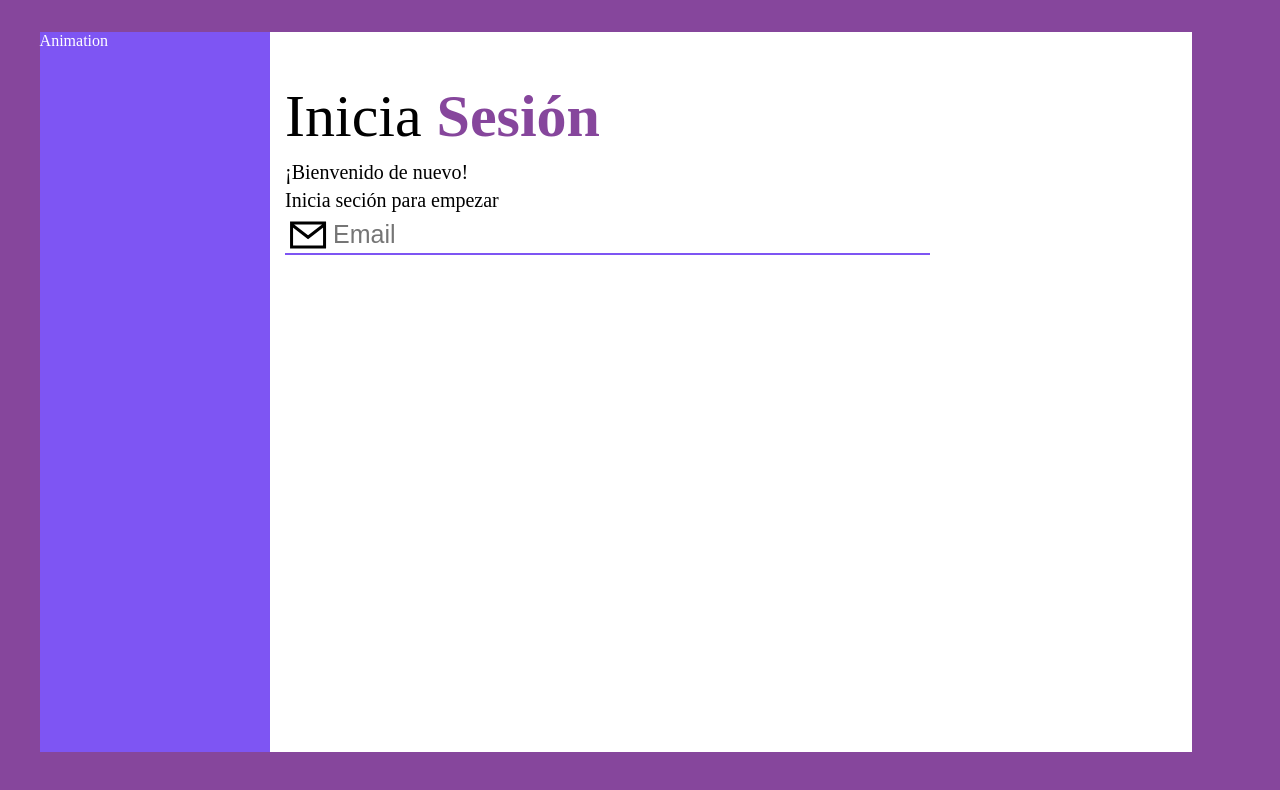
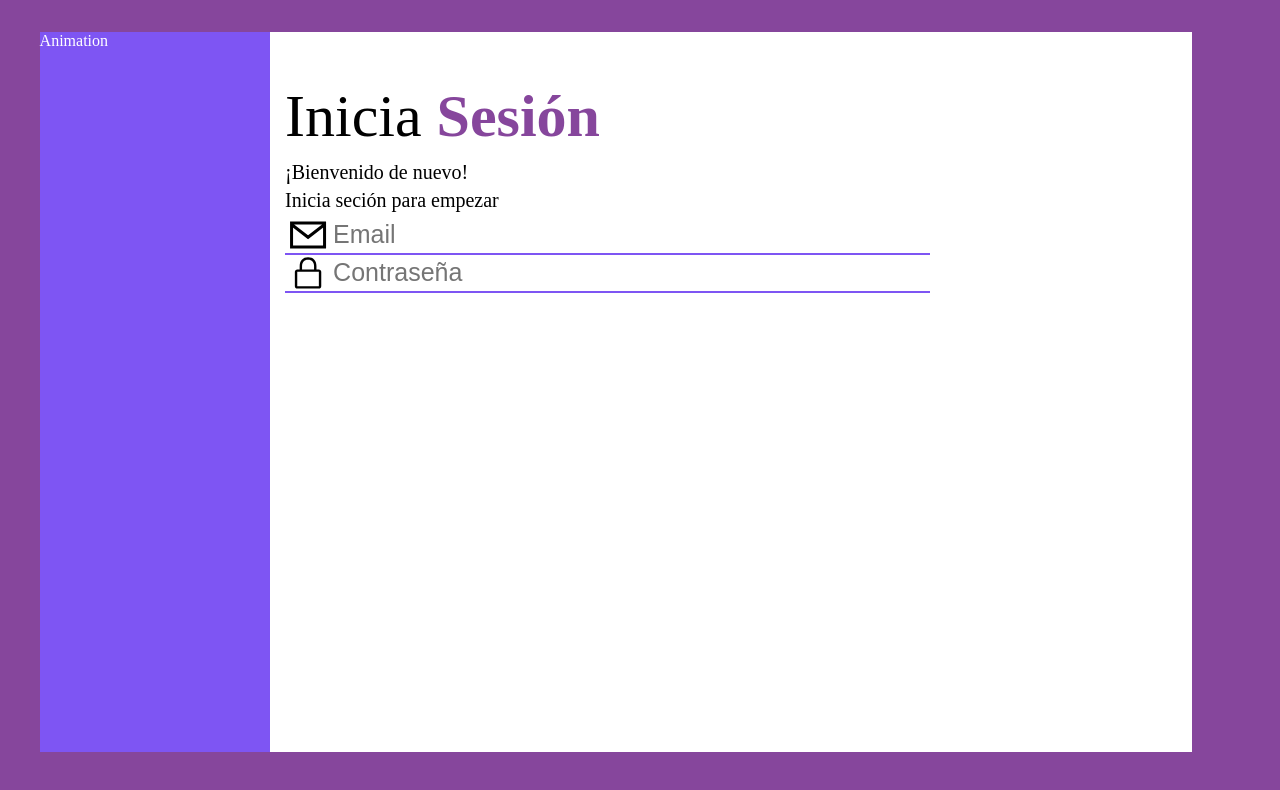
Before and after one commit to Glitch-loop/structure_management_frontend, a React (Vite) app: page / in a window 1280 px wide. Shown: the top 790 px of the page. Built offline with nearby package versions, Linux system fonts and the light colour scheme.

Commit message:
Animation Effect Created

```diff
--- a/src/components/Input.jsx
+++ b/src/components/Input.jsx
@@ -1,32 +1,31 @@
-import React from 'react';
-import { useRef } from 'react';
+import React, { useRef } from 'react';
+import useClickOutside from "../hooks/useClickOutside";
 import {GrMailOption} from "react-icons/gr";
 import {RxLockClosed} from "react-icons/rx";
 import "../styles/login.css";
 
 const Input = ({type, name, placeholder, value, id}) => {
 	const ref = useRef(null);
+	const activeAnimation = () => ref.current.style["border-bottom"] = "10px solid #7E55F3";
+	const disableAnimation = () => ref.current.style["border-bottom"] = "2px solid #7E55F3";
+
+	useClickOutside(ref, disableAnimation);
 
 	const getIcon = (name) => {
 		switch(name){
 			case "mail":
 				return <GrMailOption className="icon"/>;
 			case "password":
-				return <RxLockClosed/>;
+				return <RxLockClosed className="icon"/>;
 			default:
 				return <GrMailOption className="icon"/>;
 		}
 	}
 
-	const activeInputAnimation = () => {
-		ref.current.click();
-		console.log(ref)
-	}
-
 	const Icon = getIcon(name);
 
 	return(
-		<div className="input-background" onClick={activeInputAnimation} ref={ref}>
+		<div className="input-background" onClick={activeAnimation} ref={ref}>
 			{Icon}
 			<input
 				id={id}
--- /dev/null
+++ b/src/hooks/useClickOutside.jsx
@@ -0,0 +1,18 @@
+import React, { useEffect } from 'react';
+
+const useClickOutside = (refComponent, func) => {
+	useEffect(() => {
+		const clickOutsideHandeler = (e) => {
+			const target = e.target;
+			if(refComponent.current && !refComponent.current.contains(target)){
+				func();
+			}
+		}
+
+		document.addEventListener("mousedown", clickOutsideHandeler);
+
+		return () => document.removeEventListener("mousedown", clickOutsideHandeler);
+	}, []);
+}
+
+export default useClickOutside;
--- a/src/pages/LogInForms.jsx
+++ b/src/pages/LogInForms.jsx
@@ -24,12 +24,20 @@ const LogInForms = () => {
 						console.log(values);
 					}}
 				>
+					<>
 						<Input
 							id="mail"
 							name="mail"
 							type="text"
 							placeholder="Email"
 						/>
+						<Input
+							id="password"
+							name="password"
+							type="text"
+							placeholder="Contraseña"
+						/>
+					</>
 				</Formik>
 			</div>
 		</div>
--- a/src/styles/Login.css
+++ b/src/styles/Login.css
@@ -44,7 +44,7 @@ span{
 	display: flex;
 	transition: border-bottom 1s;
 }
-div.input-background:hover{
+.input-background:hover{
 	border-bottom: 10px solid #7E55F3;
 }
 
```
Lines whose indentation alone changed are shown as unchanged.
